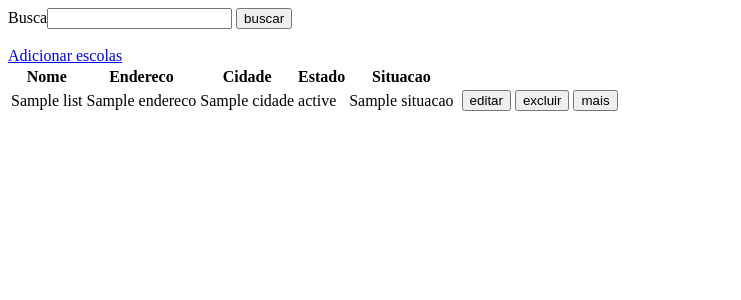
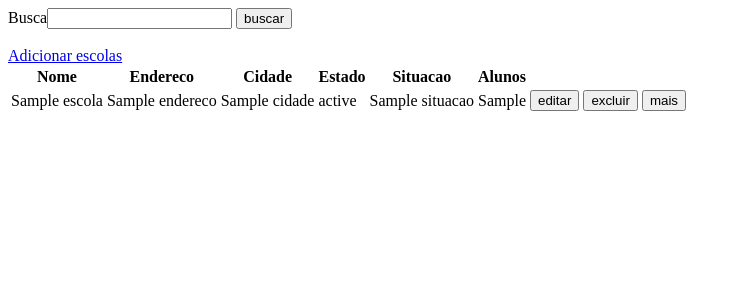
Before and after one commit to Ivoff/Teste-Pratico-Estuda.com, a PHP site: template resources/views/escolas/index.php in a window 1280 px wide. Shown: the top 300 px of the page, without its empty margins (0-741 px from the left). Run offline with PHP 8.4, Linux system fonts and the light colour scheme; the template is opened without the code that fills it: most values are stand-ins (such as "Sample title", 1, 10 or a date in 2020).

Commit message:
Mostrando quantidade de alunos em escolas

```diff
--- a/resources/views/escolas/index.php
+++ b/resources/views/escolas/index.php
@@ -30,6 +30,7 @@
             <th>Cidade</th>
             <th>Estado</th>
             <th>Situacao</th>
+            <th>Alunos</th>
             <th colspan="3"></th>
         </thead>
         <tbody>
@@ -37,31 +38,30 @@
                 foreach ($list as $value){
             ?>
                     <tr>
-                        <td><?=$value['nome']?></td>
-                        <td><?=$value['endereco']?></td>
-                        <td><?=$value['cidade']?></td>
-                        <td><?=$value['estado']?></td>
-                        <td><?=$value['situacao']?></td>
-                        <td>
-
-                        </td>
+                        <td><?=$value['escola']['nome']?></td>
+                        <td><?=$value['escola']['endereco']?></td>
+                        <td><?=$value['escola']['cidade']?></td>
+                        <td><?=$value['escola']['estado']?></td>
+                        <td><?=$value['escola']['situacao']?></td>
+                        <td><?=!empty($value['qnt_alunos']) ?
+                                $value['qnt_alunos'] : "0"?></td>
                         <td>
                             <form action="/escolas/edit" method="GET">
                                 <input type="hidden" name="edit" value="true">
-                                <input type="hidden" name="edit_id" value="<?=$value['id']?>">
+                                <input type="hidden" name="edit_id" value="<?=$value['escola']['id']?>">
                                 <button type="submit">editar</button>
                             </form>
                         </td>
                         <td>
                             <form action="/escolas/destroy" method="POST">
                                 <input type="hidden" name="destroy" value="true">
-                                <input type="hidden" name="destroy_id" value="<?=$value['id']?>">
+                                <input type="hidden" name="destroy_id" value="<?=$value['escola']['id']?>">
                                 <button type="submit">excluir</button>
                             </form>
                         </td>
                         <td>
                             <form action="/escolas/more" method="GET">
-                                <input type="hidden" name="escola_id" value="<?=$value['id']?>">
+                                <input type="hidden" name="escola_id" value="<?=$value['escola']['id']?>">
                                 <button type="submit">mais</button>
                             </form>
                         </td>
--- a/resources/views/escolas/more.php
+++ b/resources/views/escolas/more.php
@@ -25,7 +25,7 @@
                         <td><?=$value['serie']?></td>
                         <td><?=$value['turno']?></td>
                         <td>
-                            <form action="/">
+                            <form action="/turmas/more" method="GET">
                                 <input type="hidden" name="turma_id" value="<?=$value['id']?>">
                                 <button type="submit">mais</button>
                             </form>
```
Also changed, not shown: app/models/Escola.php (+15 -1 lines), resources/views/turmas/register.php (+0 -8 lines).
